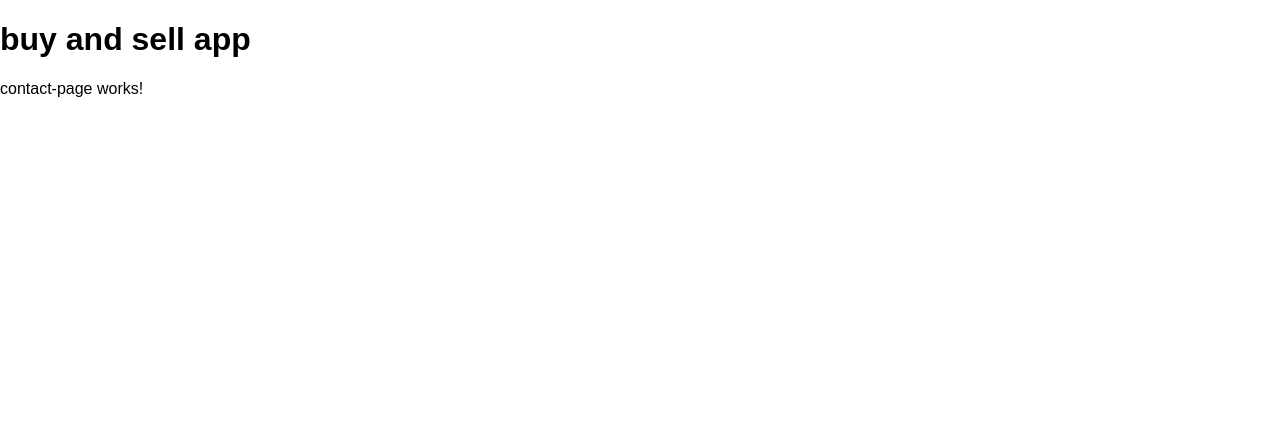
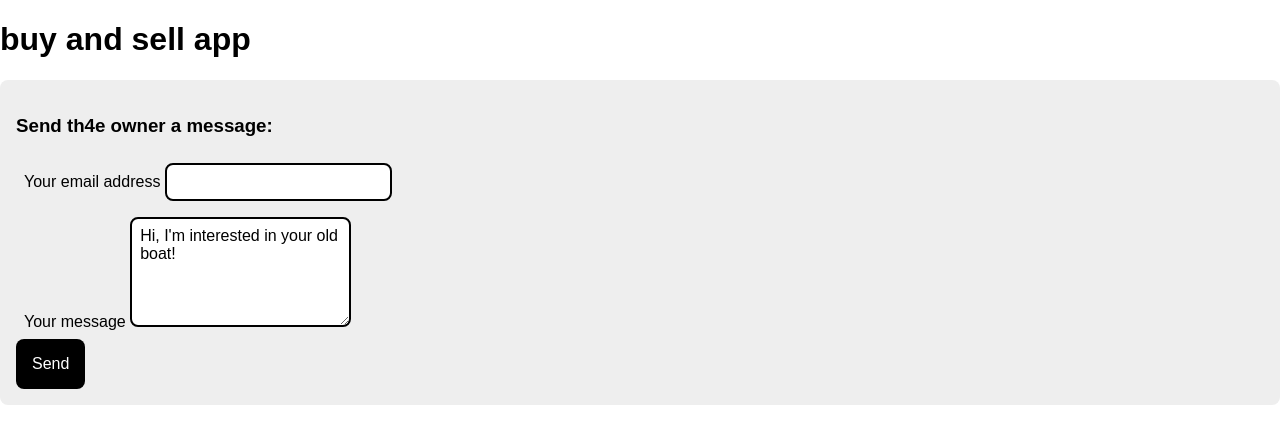
Before and after one commit to Amyh97/buy-and-sell, an Angular app: page /contact/123 in a window 1280 px wide. Shown: the top 444 px of the page. Built offline with nearby package versions, Linux system fonts and the light colour scheme.

Commit message:
create contact seller page

```diff
--- a/src/app/app.module.ts
+++ b/src/app/app.module.ts
@@ -1,5 +1,6 @@
 import { NgModule } from '@angular/core';
 import { BrowserModule } from '@angular/platform-browser';
+import { FormsModule } from '@angular/forms';
 
 import { AppRoutingModule } from './app-routing.module';
 import { AppComponent } from './app.component';
@@ -22,7 +23,8 @@
   ],
   imports: [
     BrowserModule,
-    AppRoutingModule
+    AppRoutingModule,
+    FormsModule
   ],
   providers: [],
   bootstrap: [AppComponent]
--- a/src/app/contact-page/contact-page.component.html
+++ b/src/app/contact-page/contact-page.component.html
@@ -1 +1,16 @@
-<p>contact-page works!</p>
+<div class="content-box">
+    <h3>Send th4e owner a message:</h3>
+    <div>
+        <label>
+            Your email address
+        </label>
+        <input name="email" [(ngModel)]="email" />
+    </div>
+    <div>
+        <label>
+            Your message
+        </label>
+        <textarea name="message" [(ngModel)]="message" rows="5" cols="20"></textarea>
+    </div>
+    <button (click)="sendMessage()">Send</button>
+</div>
--- a/src/app/contact-page/contact-page.component.ts
+++ b/src/app/contact-page/contact-page.component.ts
@@ -1,10 +1,33 @@
-import { Component } from '@angular/core';
+import { Component, OnInit } from '@angular/core';
+import { ActivatedRoute, Router } from '@angular/router';
+import { Listing } from '../types';
+import { fakeListings } from '../fake-data';
+import { tick } from '@angular/core/testing';
 
 @Component({
   selector: 'app-contact-page',
   templateUrl: './contact-page.component.html',
   styleUrls: ['./contact-page.component.css']
 })
-export class ContactPageComponent {
+export class ContactPageComponent implements OnInit{
+  email: string = "";
+  message: string  = "";
+  listing: Listing;
 
+  constructor(
+    private route: ActivatedRoute,
+    private router: Router,
+    ) {}
+
+  ngOnInit(): void {
+    const id = this.route.snapshot.paramMap.get('id');
+    this.listing = fakeListings.find(listing => listing.id === id);
+    this.message = `Hi, I'm interested in your ${this.listing.name.toLowerCase()}!`;
+
+  }
+
+  sendMessage(): void {
+    alert("Your message has been sent!");
+    this.router.navigateByUrl('/listings');
+  }
 }
```
